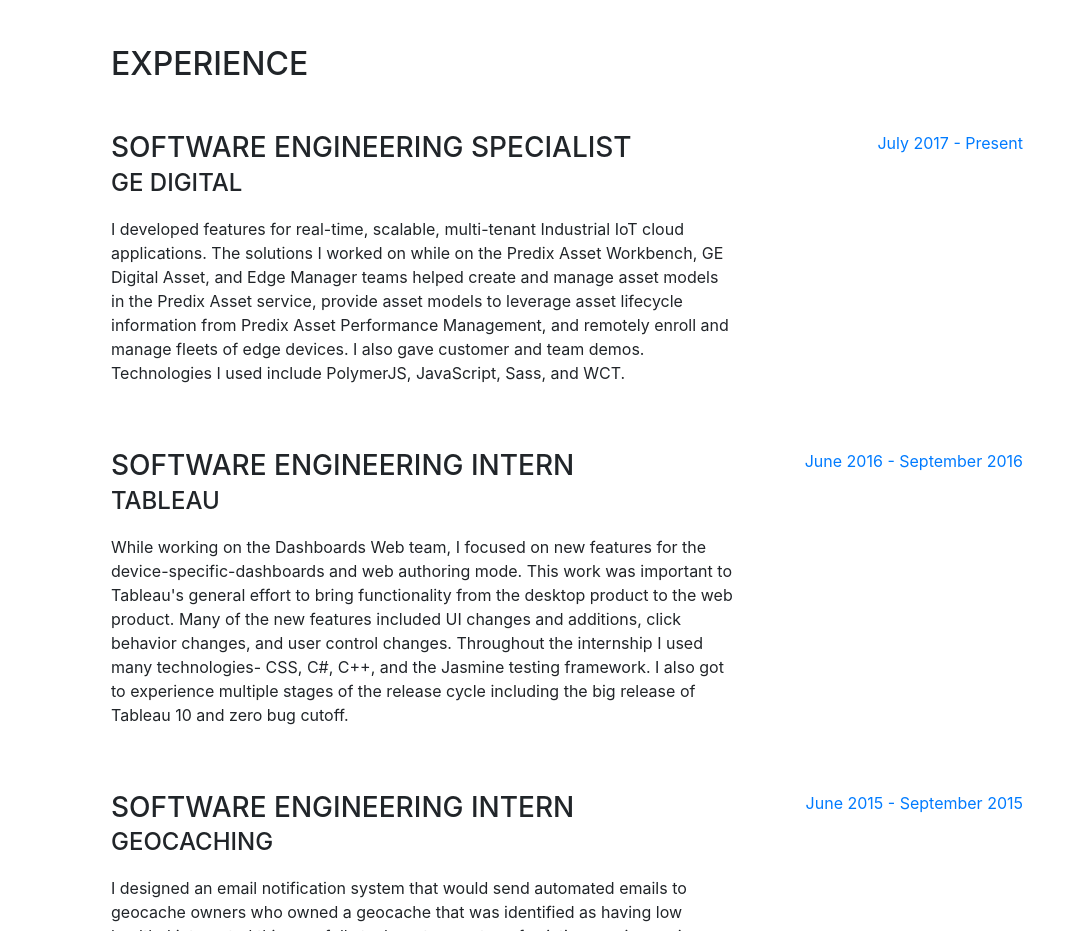
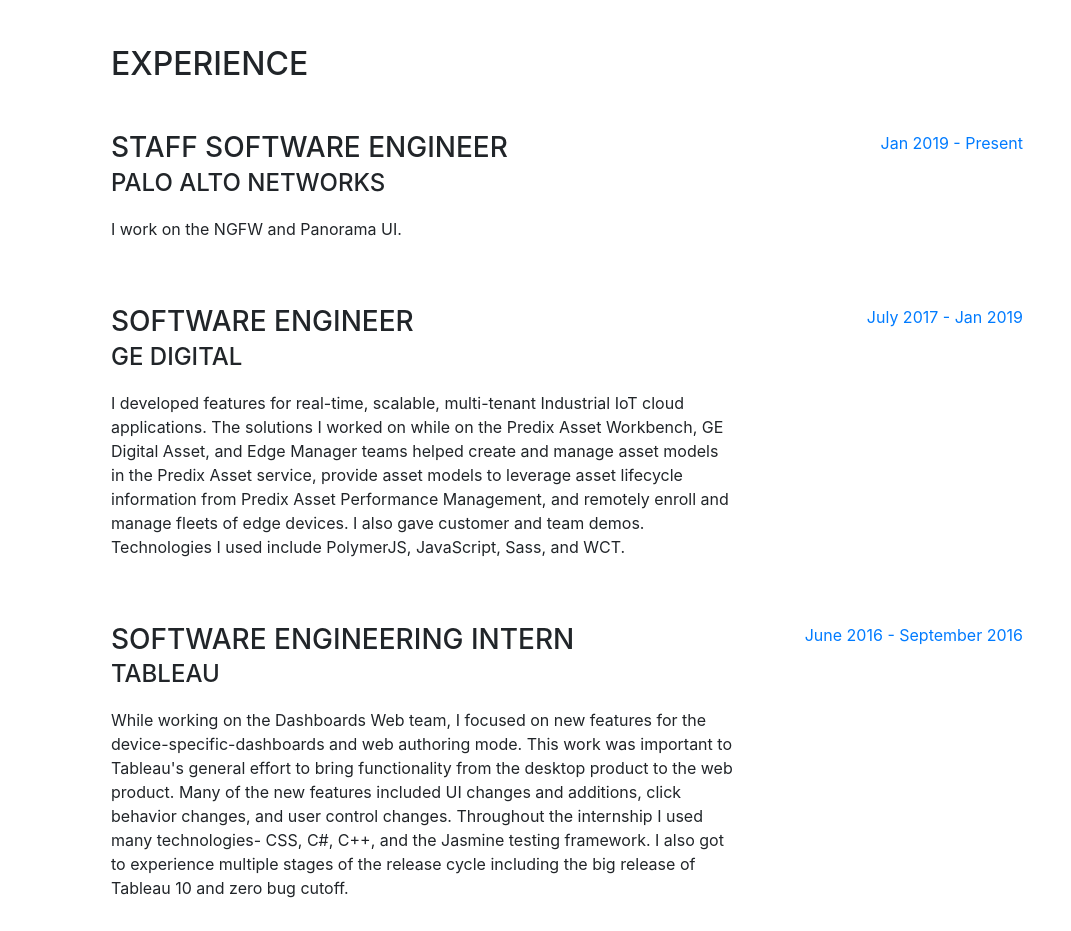
Before and after one commit to kristiyg/kristiyg.github.io, a website with bundled scripts: page index.html in a window 1280 px wide. Shown: the part 804-1735 px from the top of the page, without its empty margins (209-1280 px from the left). Built offline with nearby package versions, Linux system fonts and the light colour scheme; a web font is replaced by a local one.

Commit message:
panw update

```diff
--- a/index.html
+++ b/index.html
@@ -86,14 +86,24 @@
         <div class="my-auto">
           <h2 class="mb-5">Experience</h2>
 
+	  <div class="resume-item d-flex flex-column flex-md-row mb-5">
+            <div class="resume-content mr-auto">
+              <h3 class="mb-0">Staff Software Engineer</h3>
+              <div class="subheading mb-3">Palo Alto Networks</div>
+              <p>I work on the NGFW and Panorama UI.</p>
+            </div>
+            <div class="resume-date text-md-right">
+              <span class="text-primary">Jan 2019 - Present</span>
+            </div>
+          </div>
           <div class="resume-item d-flex flex-column flex-md-row mb-5">
             <div class="resume-content mr-auto">
-              <h3 class="mb-0">Software Engineering Specialist</h3>
+              <h3 class="mb-0">Software Engineer</h3>
               <div class="subheading mb-3">GE Digital</div>
               <p>I developed features for real-time, scalable, multi-tenant Industrial IoT cloud applications. The solutions I worked on while on the Predix Asset Workbench, GE Digital Asset, and Edge Manager teams helped create and manage asset models in the Predix Asset service, provide asset models to leverage asset lifecycle information from Predix Asset Performance Management, and remotely enroll and manage fleets of edge devices. I also gave customer and team demos. Technologies I used include PolymerJS, JavaScript, Sass, and WCT.</p>
             </div>
             <div class="resume-date text-md-right">
-              <span class="text-primary">July 2017 - Present</span>
+              <span class="text-primary">July 2017 - Jan 2019</span>
             </div>
           </div>
 
```
